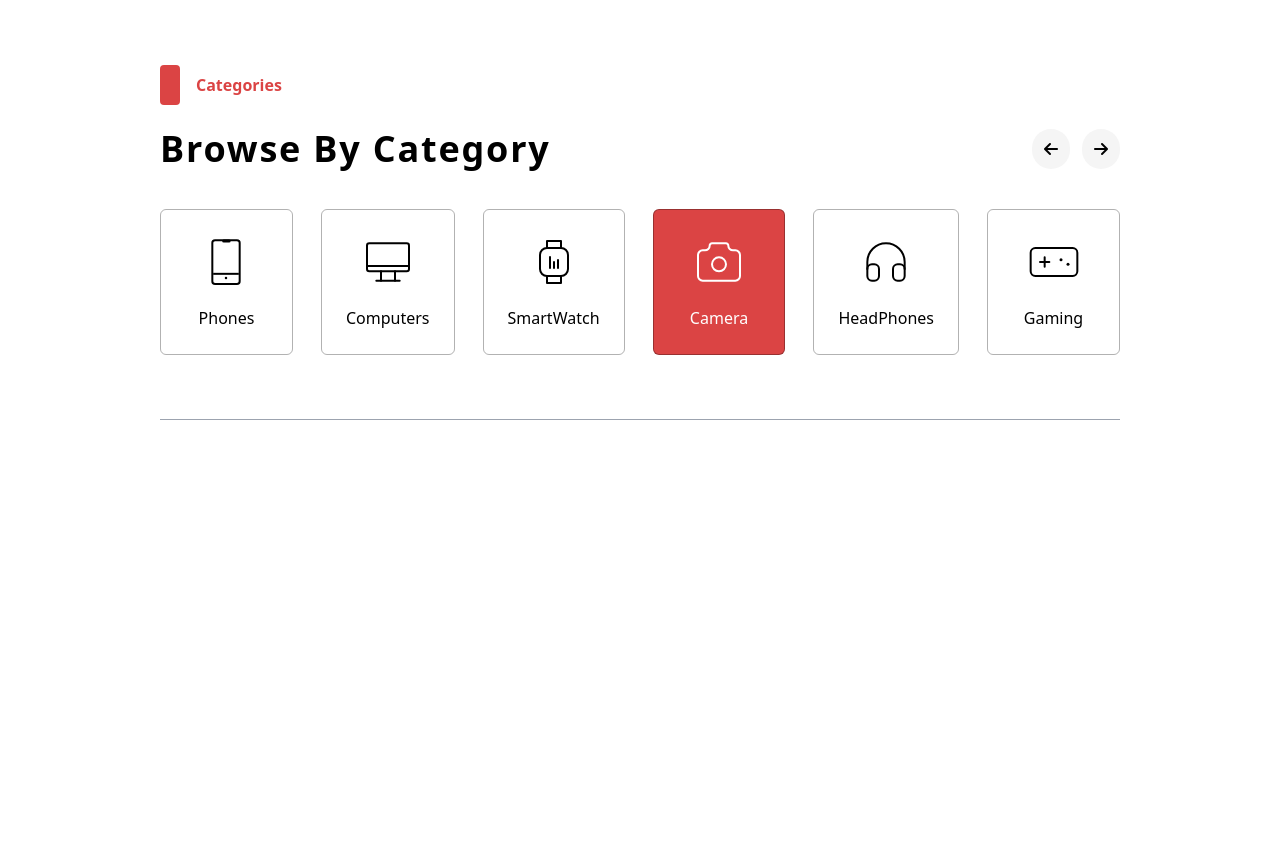
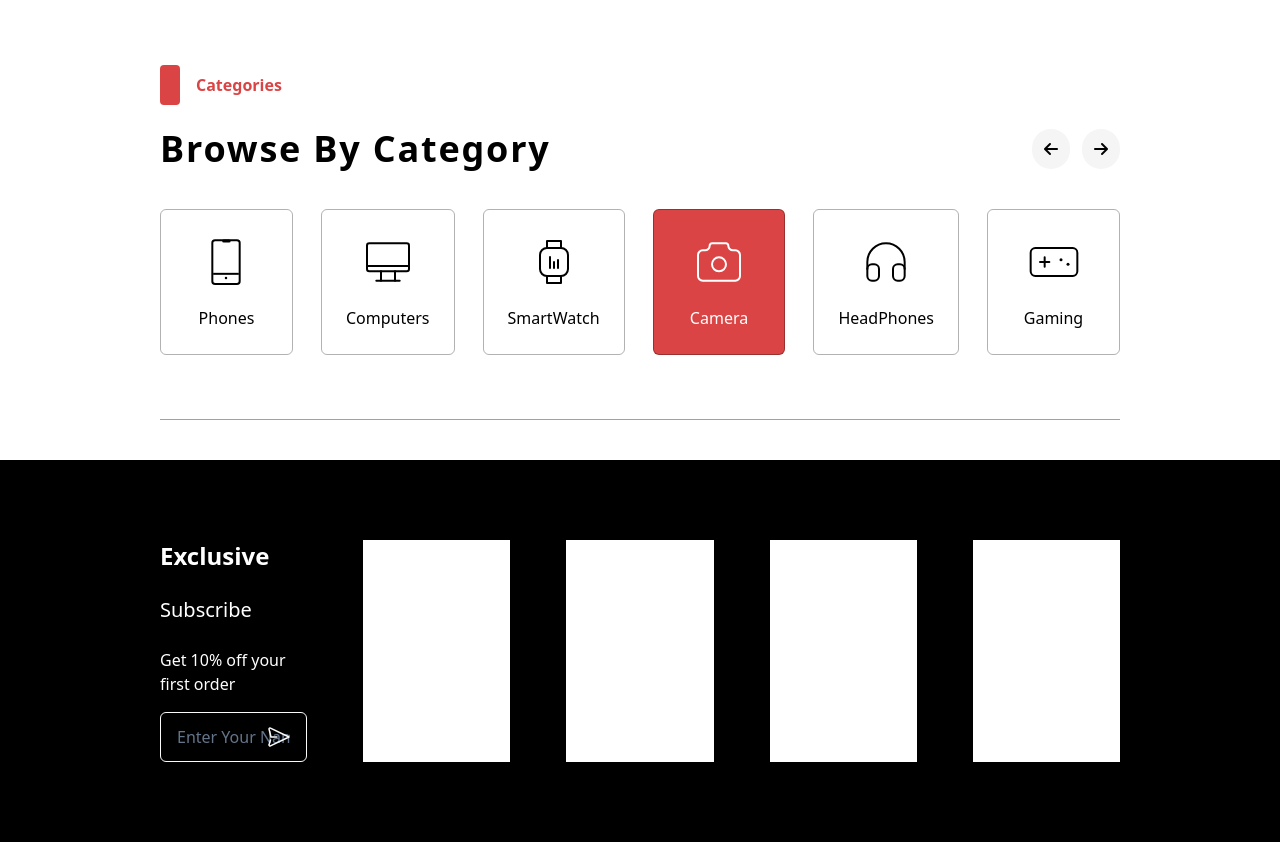
Before and after one commit to sunarto20/belajar-tailwind, a website: page index.html in a window 1280 px wide. Shown: the part 1490-2332 px from the top of the page. Before the commit the page ends 1950 px from the top, so only its background shows below. Drawn offline with Linux system fonts and the light colour scheme.

Commit message:
handle footer left asside

```diff
--- a/index.html
+++ b/index.html
@@ -37,7 +37,7 @@
     </header>
     <!-- end header section -->
     <!-- wrapper body -->
-    <div class=" px-40">
+    <div class="px-40">
         <!-- hero section -->
         <div class="flex">
             <div class="pr-4 pt-10 w-3/12 border-r">
@@ -315,6 +315,35 @@
 
     <!-- footer -->
 
+    <footer class="bg-black">
+        <div class="px-40 py-20 text-white">
+            <div class="flex gap-14">
+                <div class="w-1/5">
+                    <h1 class="text-2xl font-bold mb-6">Exclusive</h1>
+                    <p class="text-xl font-medium mb-6">Subscribe</p>
+                    <p class="mb-4">Get 10% off your first order</p>
+                    <form class="group relative">
+                        <input
+                            class="w-full border-[#FAFAFA] border-[1.5px] bg-transparent py-3 rounded-md px-4 placeholder:text-slate-500"
+                            type="text" aria-label="Filter projects" type="text" placeholder="Enter Your Name">
+
+                        <svg class="absolute right-4 top-1/2 -mt-3 text-slate-400 pointer-events-none group-focus-within:text-blue-500"
+                            width="24" height="24" viewBox="0 0 24 24" fill="none" xmlns="http://www.w3.org/2000/svg">
+                            <path
+                                d="M9.91199 11.9998H3.99999L2.02299 4.1348C2.01033 4.0891 2.00262 4.04216 1.99999 3.9948C1.97799 3.2738 2.77199 2.7738 3.45999 3.1038L22 11.9998L3.45999 20.8958C2.77999 21.2228 1.99599 20.7368 1.99999 20.0288C2.00201 19.9655 2.01313 19.9029 2.03299 19.8428L3.49999 14.9998"
+                                stroke="#FAFAFA" stroke-width="1.5" stroke-linecap="round" stroke-linejoin="round" />
+                        </svg>
+
+                    </form>
+                </div>
+                <div class="w-1/5 bg-white">dsa</div>
+                <div class="w-1/5 bg-white">dsa</div>
+                <div class="w-1/5 bg-white">dsa</div>
+                <div class="w-1/5 bg-white">dsa</div>
+            </div>
+        </div>
+    </footer>
+
     <!-- end footer -->
 </body>
 
```
Also changed, not shown: src/css/style.css.
